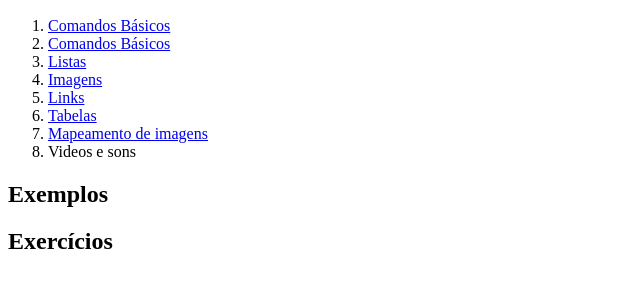
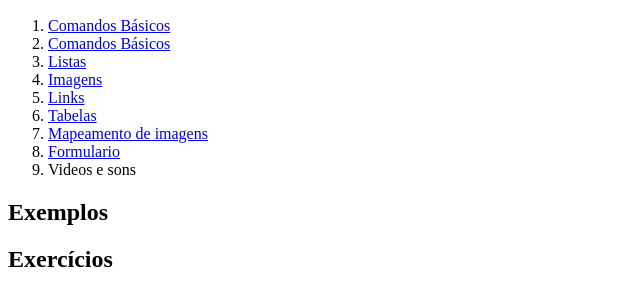
Before and after one commit to RubiaRossini/MLW2024, a plain HTML site: page index.html in a window 1280 px wide. Shown: the part 110-416 px from the top of the page, without its empty margins (0-640 px from the left). Drawn offline with Linux system fonts and the light colour scheme.

Commit message:
alteracao

```diff
--- a/index.html
+++ b/index.html
@@ -22,7 +22,7 @@
         <li><a href="paginas/links.html">Links</a> </li>
         <li><a href="paginas/tabelas.html">Tabelas</a></li>
         <li><a href="paginas/mapeamento.html">Mapeamento de imagens</a></li>
-
+        <li><a href="paginas/formulario.html">Formulario</a></li>
         <li>Videos e sons</li>
     </ol>
     <h2>Exemplos</h2>
```
